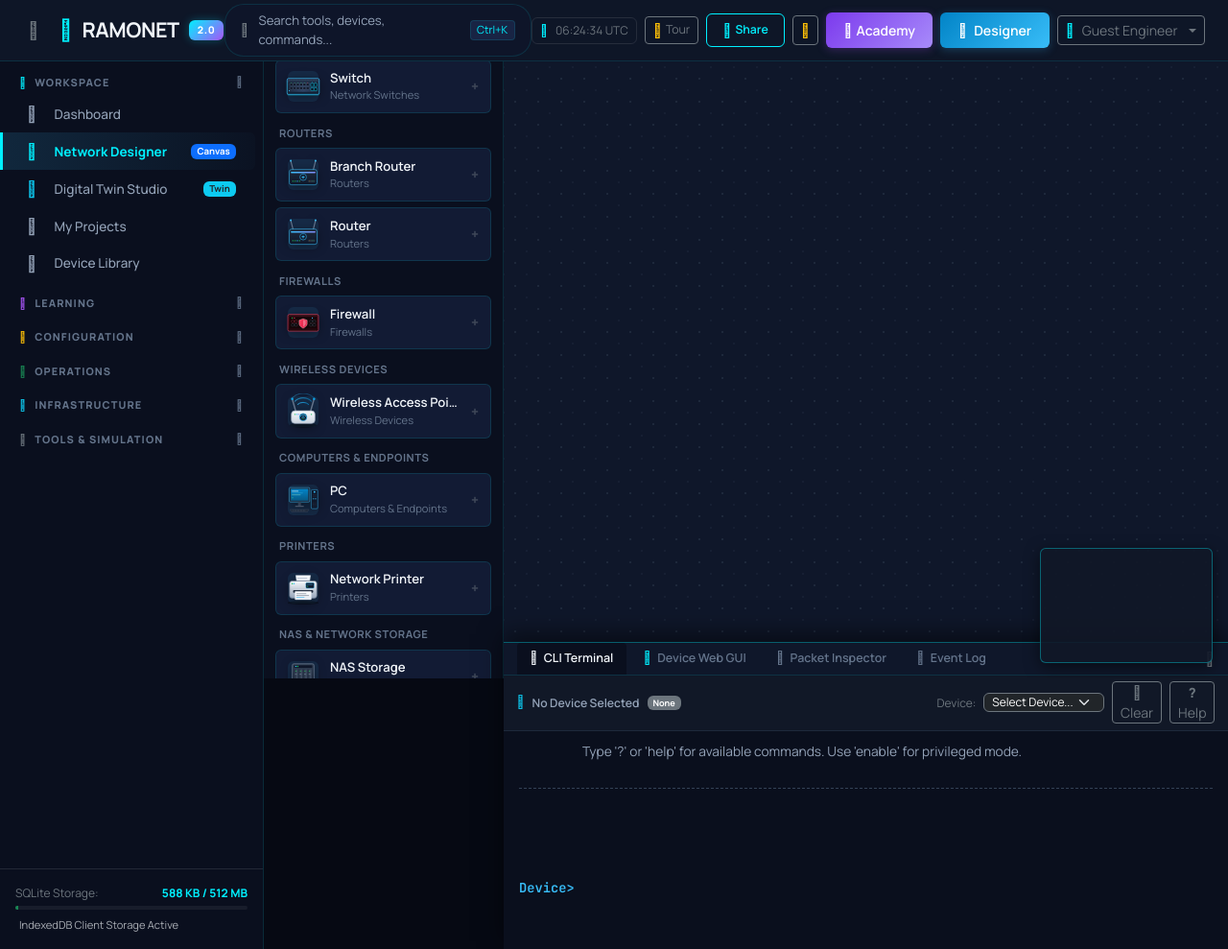
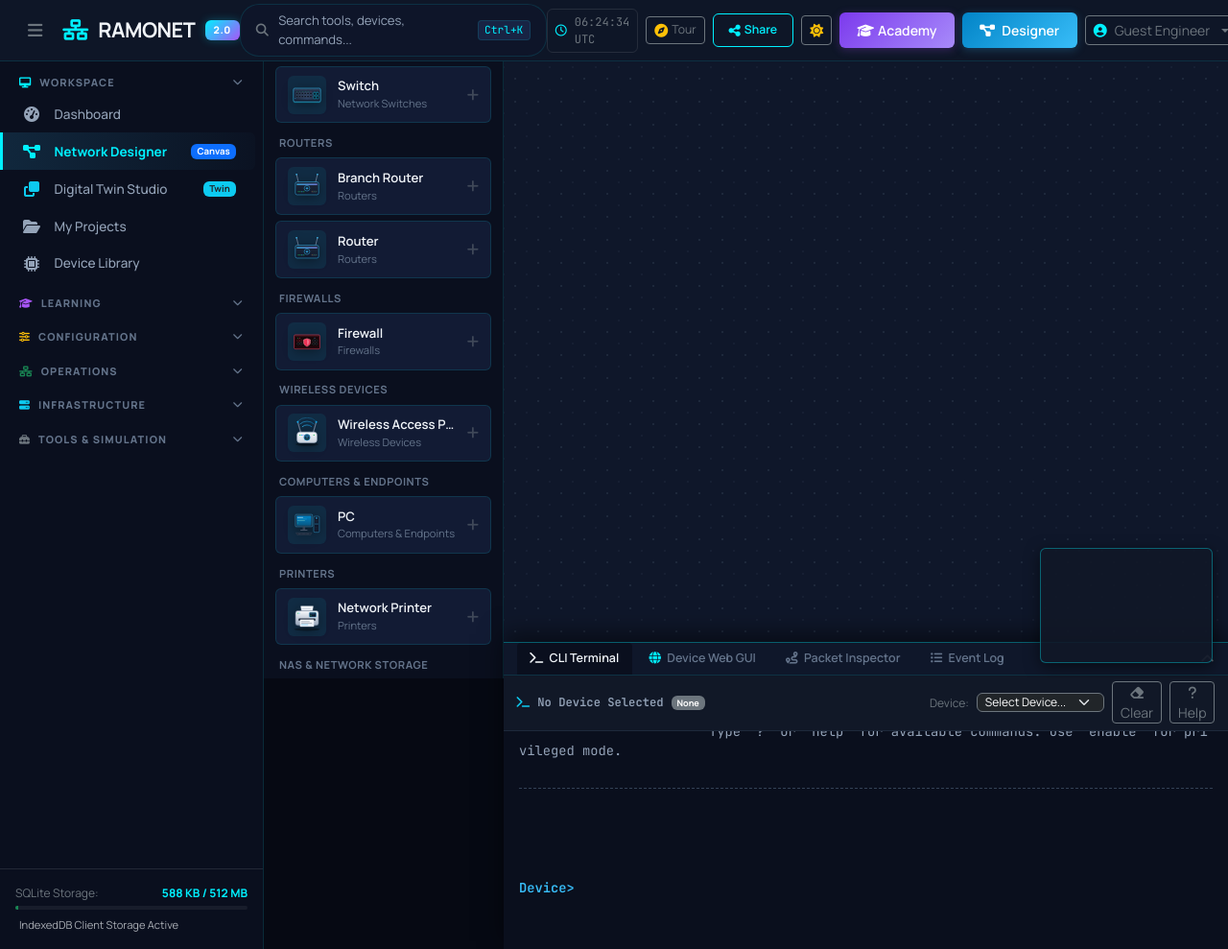
Before and after one commit to im-Abhiram/toolramo, a Django app: page /topology/designer/ in a window 1280 px wide; the page is wider, and only the part inside the window is pictured. Shown: that part at 96% size. Run offline with Django 5.2, Linux system fonts and the light colour scheme; data comes from the database, SQL or seed files in the repository; some libraries are stand-ins or nearby versions.

Commit message:
fix(ui): restore FontAwesome icons, add CDN fallback, fix static url routing and palette sizing

```diff
--- a/ramonet/middleware.py
+++ b/ramonet/middleware.py
@@ -21,9 +21,9 @@ class RamonetSecurityHeadersMiddleware:
             response['Content-Security-Policy'] = (
                 "default-src 'self'; "
                 "script-src 'self' 'unsafe-inline'; "
-                "style-src 'self' 'unsafe-inline' https://fonts.googleapis.com; "
-                "img-src 'self' data:; "
-                "font-src 'self' https://fonts.gstatic.com data:; "
+                "style-src 'self' 'unsafe-inline' https://fonts.googleapis.com https://cdnjs.cloudflare.com; "
+                "img-src 'self' data: https://img.shields.io; "
+                "font-src 'self' https://fonts.gstatic.com https://cdnjs.cloudflare.com data:; "
                 "connect-src 'self'; "
                 "frame-ancestors 'none'; "
                 "base-uri 'self'; "
--- a/ramonet/urls.py
+++ b/ramonet/urls.py
@@ -53,3 +53,10 @@ urlpatterns = [
     # REST API Endpoints
     path('api/', include('ramonet.api_urls')),
 ]
+
+from django.conf import settings
+from django.conf.urls.static import static
+
+if settings.DEBUG:
+    urlpatterns += static(settings.STATIC_URL, document_root=settings.STATICFILES_DIRS[0])
+    urlpatterns += static(settings.MEDIA_URL, document_root=settings.MEDIA_ROOT)
--- a/static/css/ramonet-theme.css
+++ b/static/css/ramonet-theme.css
@@ -93,15 +93,53 @@
 }
 
 /* ==========================================================================
-   GLOBAL TYPOGRAPHY — GOOGLE FONT: MANROPE EVERYWHERE
+   GLOBAL TYPOGRAPHY — GOOGLE FONT: MANROPE
    ========================================================================== */
 *, *::before, *::after {
     box-sizing: border-box;
+}
+
+html, body {
     font-family: 'Manrope', -apple-system, BlinkMacSystemFont, "Segoe UI", Roboto, "Helvetica Neue", Arial, sans-serif;
 }
 
-html, body, button, input, select, textarea, .form-control, .form-select, .btn, .card, .modal, .table, .navbar, .dropdown-menu, .nav, .nav-link, .badge, h1, h2, h3, h4, h5, h6, p, span, div, a, label, strong, b, em, small {
-    font-family: 'Manrope', -apple-system, BlinkMacSystemFont, "Segoe UI", Roboto, "Helvetica Neue", Arial, sans-serif !important;
+button, input, select, textarea, .form-control, .form-select, .btn, .card, .modal, .table, .navbar, .dropdown-menu, .nav, .nav-link, .badge, h1, h2, h3, h4, h5, h6, p, label, strong, b, em, small {
+    font-family: 'Manrope', -apple-system, BlinkMacSystemFont, "Segoe UI", Roboto, "Helvetica Neue", Arial, sans-serif;
+}
+
+/* ==========================================================================
+   BULLETPROOF FONTAWESOME ICON FONT PRESERVATION
+   Guarantees that FontAwesome icon glyphs are never overridden by text fonts
+   ========================================================================== */
+.fa, .fas, .far, .fal, .fad, .fab,
+.fa-solid, .fa-regular, .fa-brands, .fa-light, .fa-thin, .fa-duotone,
+[class^="fa-"], [class*=" fa-"],
+.fa::before, .fas::before, .far::before, .fa-solid::before, .fa-regular::before, .fa-brands::before,
+[class^="fa-"]::before, [class*=" fa-"]::before {
+    font-family: "Font Awesome 6 Free" !important;
+    font-style: normal !important;
+    font-variant: normal !important;
+    text-rendering: auto !important;
+    line-height: 1 !important;
+    -webkit-font-smoothing: antialiased !important;
+    -moz-osx-font-smoothing: grayscale !important;
+}
+
+.fa-brands, .fab, .fa-brands::before, .fab::before {
+    font-family: "Font Awesome 6 Brands" !important;
+    font-style: normal !important;
+}
+
+.fa-regular, .far, .fa-regular::before, .far::before {
+    font-family: "Font Awesome 6 Free" !important;
+    font-weight: 400 !important;
+    font-style: normal !important;
+}
+
+.fa-solid, .fas, .fa-solid::before, .fas::before {
+    font-family: "Font Awesome 6 Free" !important;
+    font-weight: 900 !important;
+    font-style: normal !important;
 }
 
 /* Monospace restricted specifically to technical code & terminal interfaces */
--- a/static/css/topology.css
+++ b/static/css/topology.css
@@ -74,14 +74,16 @@
 }
 
 .palette-device-icon {
-    width: 32px;
-    height: 32px;
+    width: 40px;
+    height: 40px;
+    min-width: 40px;
     border-radius: 6px;
-    background: rgba(56, 189, 248, 0.1);
+    background: rgba(0, 240, 255, 0.08);
     color: var(--primary-blue);
     display: flex;
     align-items: center;
     justify-content: center;
+    padding: 3px;
     font-size: 0.95rem;
 }
 
@@ -570,8 +572,10 @@
 }
 
 .palette-device-pic {
-    width: 38px;
-    height: 38px;
+    width: 100%;
+    height: 100%;
+    max-width: 34px;
+    max-height: 34px;
     object-fit: contain;
     filter: drop-shadow(0 2px 6px rgba(0, 0, 0, 0.4));
     transition: transform 0.2s ease;
--- a/templates/accounts/register.html
+++ b/templates/accounts/register.html
@@ -13,10 +13,11 @@
 
     <link rel="stylesheet" href="{% static 'vendor/bootstrap/bootstrap.min.css' %}">
     <link rel="stylesheet" href="{% static 'vendor/fontawesome/css/all.min.css' %}">
+    <link rel="stylesheet" href="https://cdnjs.cloudflare.com/ajax/libs/font-awesome/6.5.1/css/all.min.css" crossorigin="anonymous" referrerpolicy="no-referrer">
     <link rel="stylesheet" href="{% static 'css/ramonet-theme.css' %}">
     <style>
-        *, *::before, *::after {
-            font-family: 'Manrope', -apple-system, BlinkMacSystemFont, "Segoe UI", Roboto, sans-serif !important;
+        html, body {
+            font-family: 'Manrope', -apple-system, BlinkMacSystemFont, "Segoe UI", Roboto, sans-serif;
         }
         .font-monospace, code, kbd, pre, .terminal-mono {
             font-family: 'JetBrains Mono', 'Fira Code', monospace !important;
--- a/templates/base.html
+++ b/templates/base.html
@@ -64,11 +64,12 @@
     <link rel="preconnect" href="https://fonts.gstatic.com" crossorigin>
     <link href="https://fonts.googleapis.com/css2?family=Manrope:wght@300;400;500;600;700;800&family=JetBrains+Mono:wght@400;500;600&display=swap" rel="stylesheet">
 
-    <!-- Offline Local CSS Assets -->
+    <!-- Offline Local CSS Assets & FontAwesome with Cloudflare CDN Fallback -->
     <link rel="stylesheet" href="{% static 'vendor/bootstrap/bootstrap.min.css' %}">
     <link rel="stylesheet" href="{% static 'vendor/fontawesome/css/all.min.css' %}">
-    <link rel="stylesheet" href="{% static 'css/ramonet-theme.css' %}?v=2.2">
-    <link rel="stylesheet" href="{% static 'css/terminal.css' %}?v=2.2">
+    <link rel="stylesheet" href="https://cdnjs.cloudflare.com/ajax/libs/font-awesome/6.5.1/css/all.min.css" crossorigin="anonymous" referrerpolicy="no-referrer">
+    <link rel="stylesheet" href="{% static 'css/ramonet-theme.css' %}?v=2.3">
+    <link rel="stylesheet" href="{% static 'css/terminal.css' %}?v=2.3">
     {% block extra_css %}{% endblock %}
 </head>
 <body>
```
Also changed, not shown: templates/accounts/login.html (+44 -30 lines).
